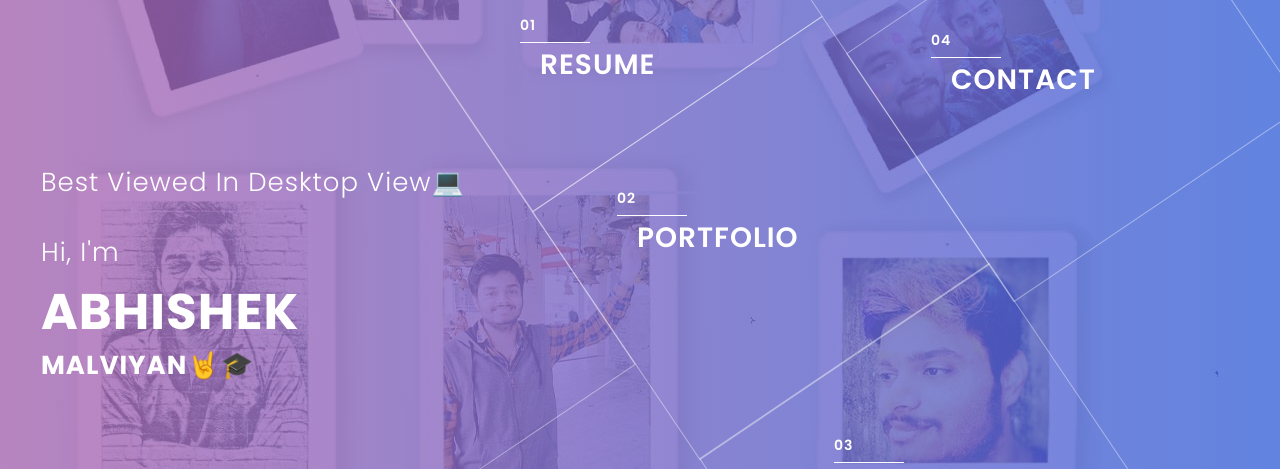
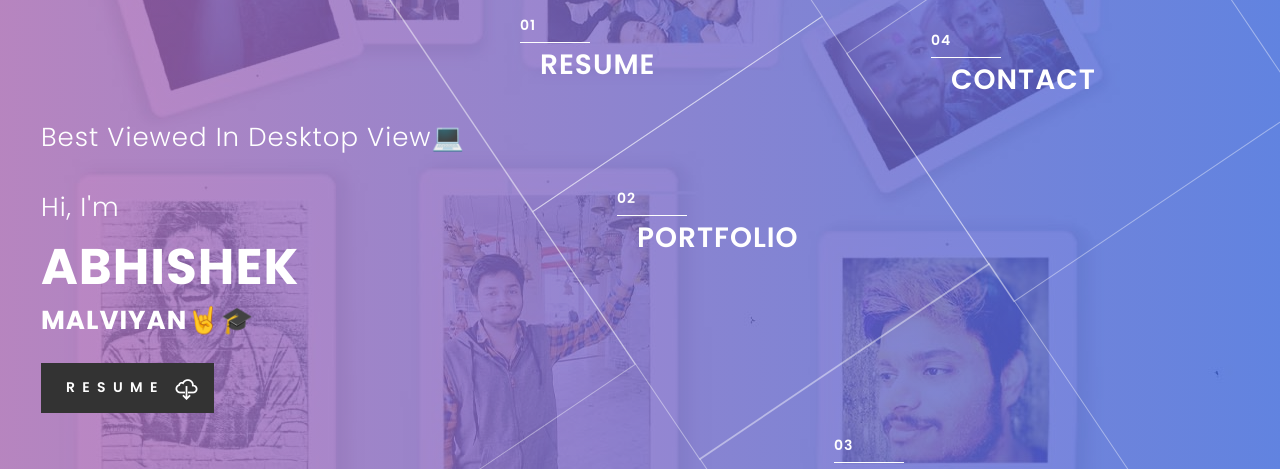
Before and after one commit to coderaky/coderaky.com, a plain HTML site: page index.html in a window 1280 px wide. Shown: the top 469 px of the page. Drawn offline with Linux system fonts and the light colour scheme; a script that the page names is missing; files whose address does not match are found by name.

Commit message:
Updated resume

```diff
--- a/index.html
+++ b/index.html
@@ -77,7 +77,7 @@
                     <h1><span>Best viewed in desktop view💻</span></h1>
                     <h1><span>Hi, I'm</span>Abhishek</h1>
                     <h2 id="element"></h2>
-<!--                     <a  class="btn btn-download" href="./coderaky_resume.pdf" target="_blank">R E S U M E</a> -->
+                    <a  class="btn btn-download" href="./coderaky_resume.pdf" target="_blank">R E S U M E</a>
 
                     <ul class="social">
                         <li><a href="https://www.linkedin.com/in/coderaky" target="_blank" ><i class="ion-social-linkedin"></i></a></li>
```
